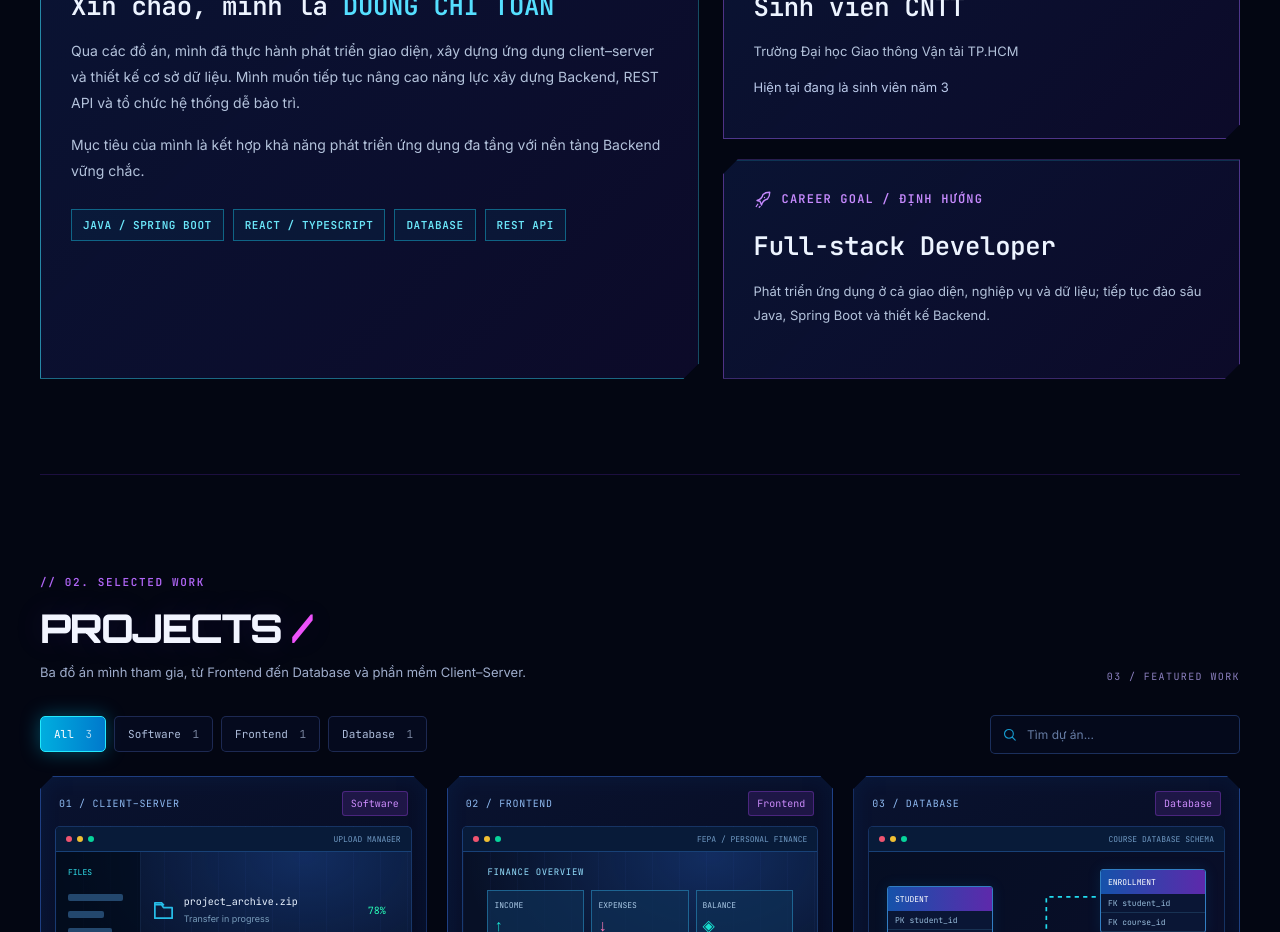
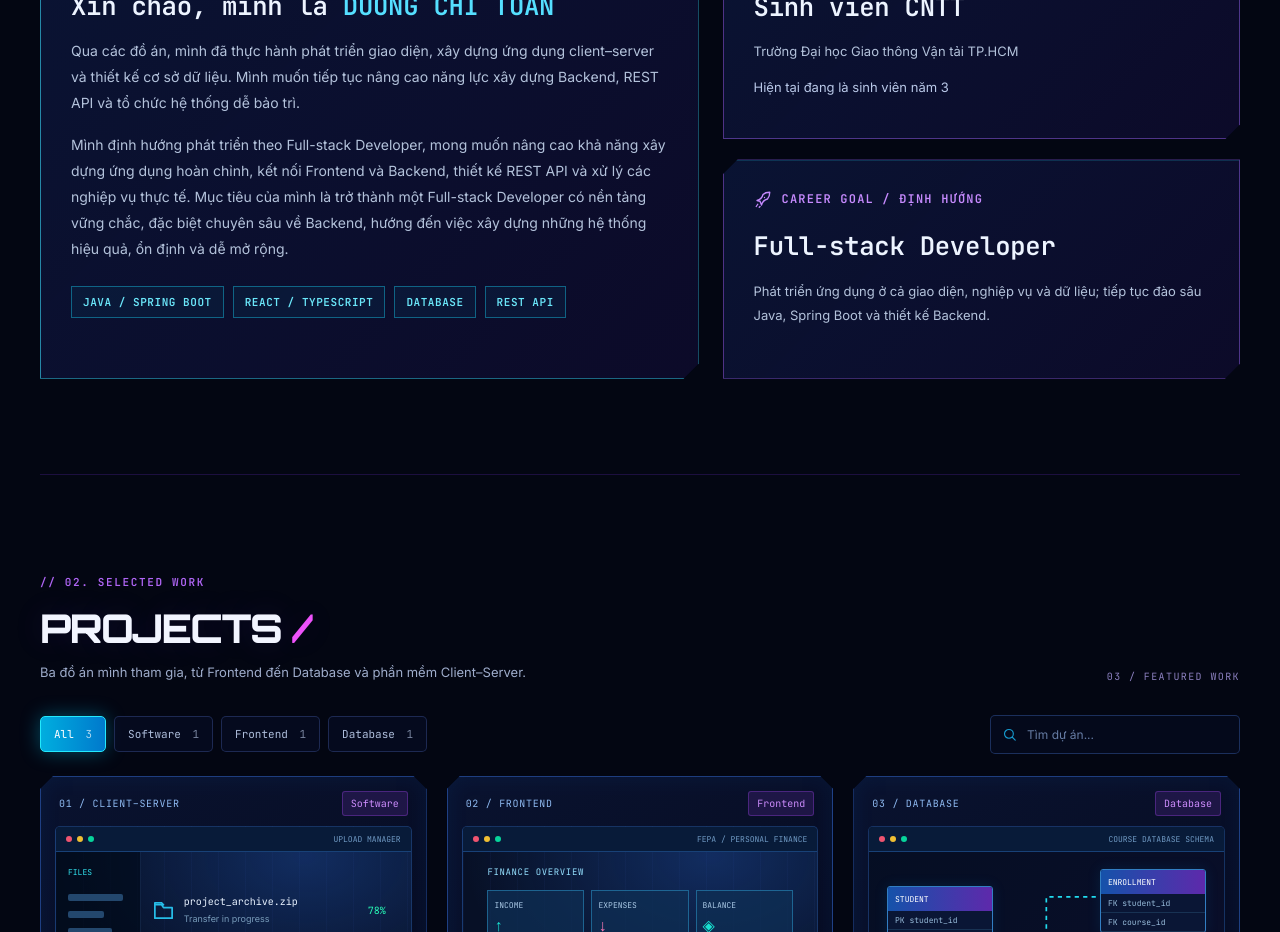
Before and after one commit to chitoan-dot/portfolio-reactjs, a React (Vite) app: page / in a window 1280 px wide. Shown: the part 1360-2292 px from the top of the page. Built offline with nearby package versions, Linux system fonts and the light colour scheme.

Commit message:
Remove neon toggle interaction

```diff
--- a/src/App.tsx
+++ b/src/App.tsx
@@ -187,7 +187,9 @@ function AboutSection() {
           <div className="about-panel-label"><Icon name="code" size={17}/> // WHO AM I?</div>
           <h3>Xin chào, mình là <strong>{profile.name}</strong></h3>
           <p>{profile.longIntro}</p>
-          <p>Mục tiêu của mình là kết hợp khả năng phát triển ứng dụng đa tầng với nền tảng Backend vững chắc.</p>
+          <p>Mình định hướng phát triển theo Full-stack Developer, mong muốn nâng cao khả năng xây dựng ứng dụng hoàn chỉnh, kết nối Frontend và Backend, thiết kế REST API và xử lý các nghiệp vụ thực tế.
+
+Mục tiêu của mình là trở thành một Full-stack Developer có nền tảng vững chắc, đặc biệt chuyên sâu về Backend, hướng đến việc xây dựng những hệ thống hiệu quả, ổn định và dễ mở rộng.</p>
           <div className="about-mini-tags"><span>JAVA / SPRING BOOT</span><span>REACT / TYPESCRIPT</span><span>DATABASE</span><span>REST API</span></div>
           {/* <div className="about-cv-row"><span><Icon name="terminal" size={16}/> CV / RESUME</span>{profile.cv ? <a className="about-cv-btn" href={profile.cv} target="_blank" rel="noreferrer">Xem CV <Icon name="external" size={15}/></a> : <span className="about-cv-pending">Chưa thêm file CV — cập nhật trong profile.ts</span>}</div> */}
         </article>
```
